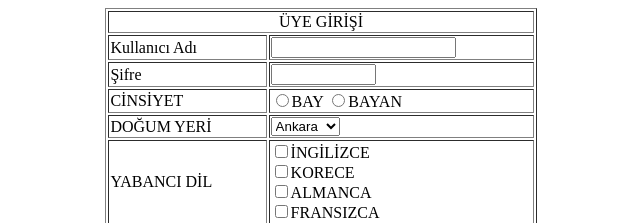
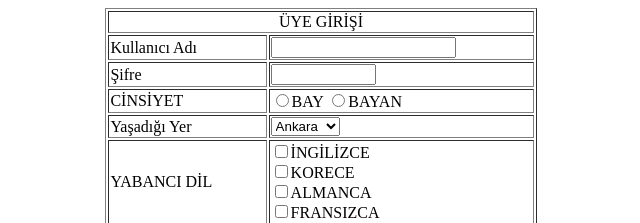
Before and after one commit to Eyllie/web, a plain HTML site: page 445-Eylül Topuz/uyeol.html in a window 1280 px wide. Shown: the top 223 px of the page, 319-959 px from the left. Drawn offline with Linux system fonts and the light colour scheme.

Commit message:
Update uyeol.html

```diff
--- a/445-Eylül Topuz/uyeol.html
+++ b/445-Eylül Topuz/uyeol.html
@@ -17,7 +17,7 @@
   <td><input type="radio" name="cins">BAY
   <input type="radio" name="cins">BAYAN
   <tr>
-    <td>DOĞUM YERİ
+    <td>Yaşadığı Yer
 	<td><select>
 	<option>Ankara
 	<option>İzmir
```
